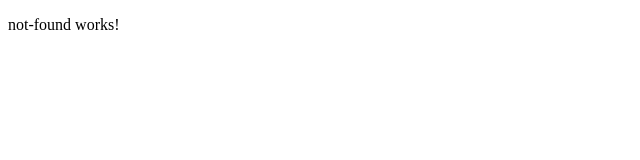
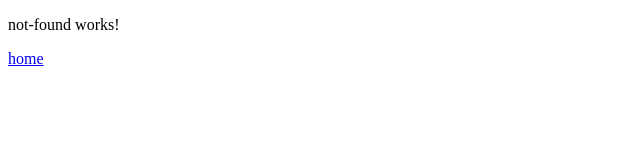
Before and after one commit to dankahle/lazy-load-routing, an Angular app: page /customers in a window 1280 px wide. Shown: the top 160 px of the page, without its empty margins (0-640 px from the left). Built offline with nearby package versions, Linux system fonts and the light colour scheme.

Commit message:
routing working with pft/ord pre paths on cust and orders

```diff
--- a/src/app/app-routing/app-routing.module.ts
+++ b/src/app/app-routing/app-routing.module.ts
@@ -13,6 +13,10 @@ const routes: Routes = [
     loadChildren: 'app/customers/customers.module#CustomersModule'
   },
   {
+    path: 'ord',
+    loadChildren: 'app/orders/orders.module#OrdersModule'
+  },
+  {
     path: '**',
     component: NotFoundComponent
     // pathMatch: 'full'
@@ -20,7 +24,7 @@ const routes: Routes = [
 ];
 
 @NgModule({
-  imports: [RouterModule.forRoot(routes)],
+  imports: [RouterModule.forRoot(routes, {enableTracing: false})],
   exports: [RouterModule]
 })
 export class AppRoutingModule { }
--- a/src/app/customers/customer-list/customer-list.component.html
+++ b/src/app/customers/customer-list/customer-list.component.html
@@ -1,3 +1,4 @@
 <p>
   customer-list works!
 </p>
+<a routerLink="/">home</a>
--- a/src/app/customers/customer-list/customer-list.component.ts
+++ b/src/app/customers/customer-list/customer-list.component.ts
@@ -7,7 +7,9 @@ import { Component, OnInit } from '@angular/core';
 })
 export class CustomerListComponent implements OnInit {
 
-  constructor() { }
+  constructor() {
+    console.log('cust list const');
+  }
 
   ngOnInit() {
   }
--- a/src/app/orders/order-list/order-list.component.html
+++ b/src/app/orders/order-list/order-list.component.html
@@ -1,3 +1,4 @@
 <p>
   order-list works!
 </p>
+<a routerLink="/">home</a>
--- a/src/app/orders/order-list/order-list.component.ts
+++ b/src/app/orders/order-list/order-list.component.ts
@@ -7,7 +7,9 @@ import { Component, OnInit } from '@angular/core';
 })
 export class OrderListComponent implements OnInit {
 
-  constructor() { }
+  constructor() {
+    console.log('orders list const');
+  }
 
   ngOnInit() {
   }
--- a/src/app/shared/home/home.component.html
+++ b/src/app/shared/home/home.component.html
@@ -3,4 +3,5 @@
 </h1>
 
 <button routerLink="/pft/customers">Customers</button>
+<button routerLink="/ord/orders">Orders</button>
 <button routerLink="">Home</button>
--- a/src/app/shared/not-found/not-found.component.html
+++ b/src/app/shared/not-found/not-found.component.html
@@ -1,3 +1,4 @@
 <p>
   not-found works!
 </p>
+<a routerLink="/">home</a>
```
Also changed, not shown: src/app/orders/orders-routing.module.ts (+7 -4 lines), src/app/orders/orders.module.ts (+4 -8 lines).
